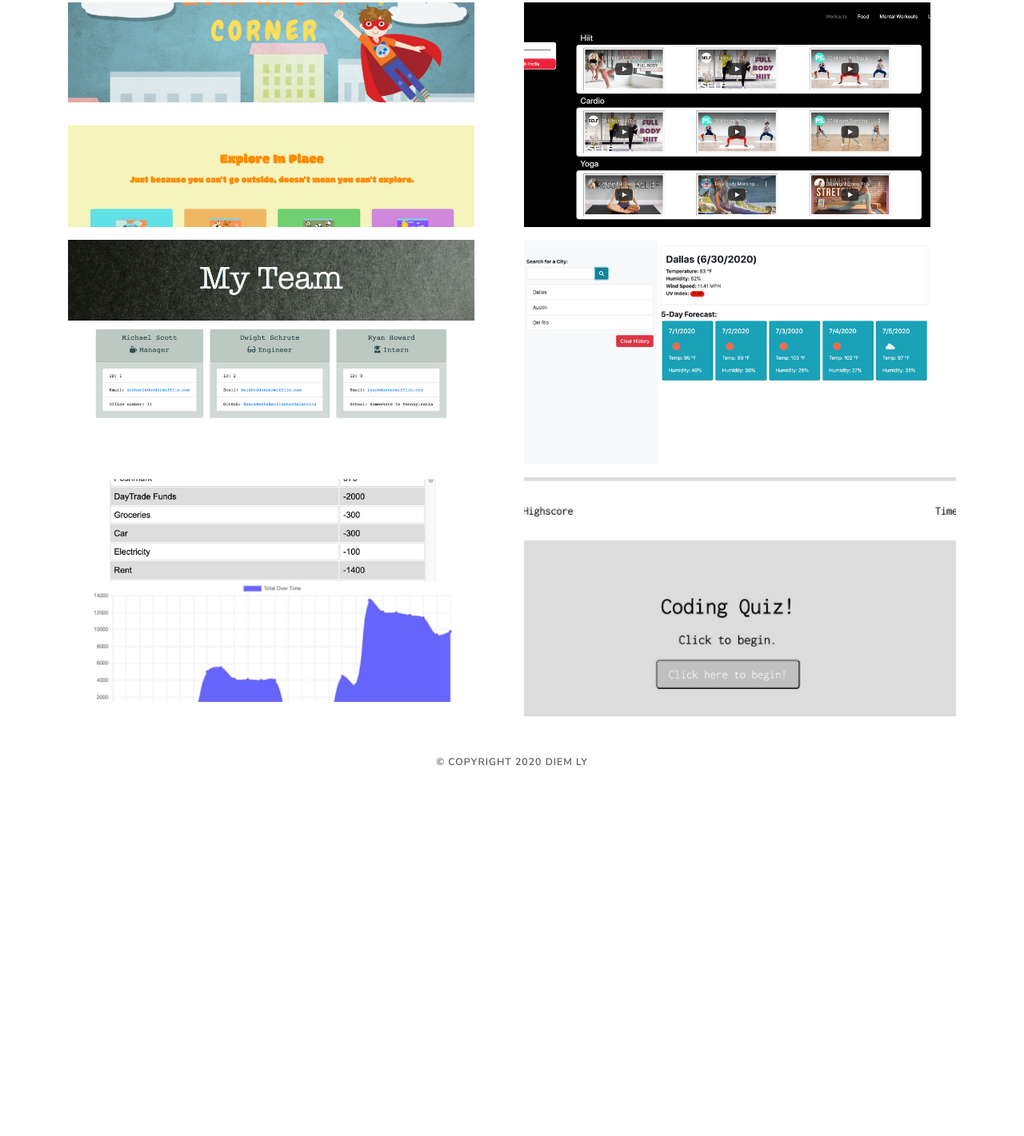
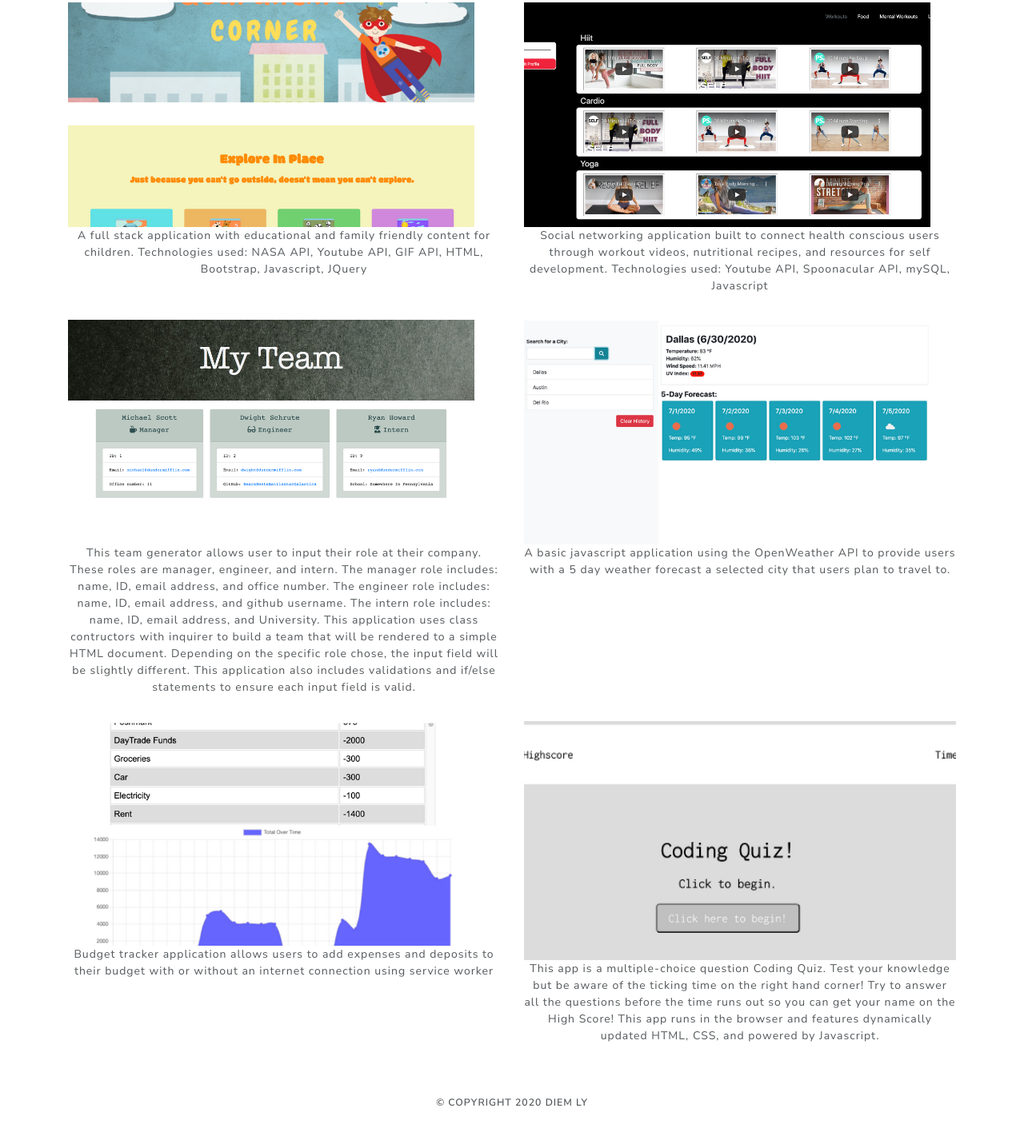
Before and after one commit to Diemrosely/Bootstrap-Portfolio, a plain HTML site: page portfolio.html in a window 1280 px wide. Shown: the part 149-1570 px from the top of the page at 80% size. Before the commit the page ends 1159 px from the top, so only its background shows below. Drawn offline with nearby package versions, Linux system fonts and the light colour scheme.

Commit message:
added descriptions

```diff
--- a/portfolio.html
+++ b/portfolio.html
@@ -48,7 +48,10 @@
             <h2>Quarantine Corner</h2>
             <a class="info" href="https://github.com/abtree46/project1">Check it out!</a>
             <a class="info" href="https://abtree46.github.io/project1/">Deployed Application</a>
+            <br><br><br><br><br><br>
           </div>
+          <p>A full stack application with educational and family friendly content for children.  Technologies used: NASA API,
+           Youtube API, GIF API, HTML, Bootstrap, Javascript, JQuery</p>
         </div>
       </div>
       <div class="col mb-3">
@@ -58,8 +61,8 @@
             <h2>FitFeed</h2>
             <a class="info" href="https://github.com/jacquelineadean/FitFeed">Check it out!</a>
             <a class="info" href="https://fitfeed123.herokuapp.com/">Deployed Application</a>
-
           </div>
+          <p>Social networking application built to connect health conscious users through workout videos, nutritional recipes, and resources for self development.  Technologies used: Youtube API, Spoonacular API, mySQL, Javascript</p>
         </div>
       </div>
       <div class="col mb-3">
@@ -69,6 +72,7 @@
             <h2>Team Generator</h2>
             <a class="info" href="https://github.com/Diemrosely/Team-Generator">Check it out!</a>
           </div>
+          <p>This team generator allows user to input their role at their company. These roles are manager, engineer, and intern. The manager role includes: name, ID, email address, and office number. The engineer role includes: name, ID, email address, and github username. The intern role includes: name, ID, email address, and University. This application uses class contructors with inquirer to build a team that will be rendered to a simple HTML document. Depending on the specific role chose, the input field will be slightly different. This application also includes validations and if/else statements to ensure each input field is valid.</p>
         </div>
       </div>
       <div class="col mb-3">
@@ -78,6 +82,7 @@
             <h2>Weather Dashboard</h2>
             <a class="info" href="https://github.com/Diemrosely/Weather-Dashboard">Check it out!</a>
           </div>
+          <p>A basic javascript application using the OpenWeather API to provide users with a 5 day weather forecast a selected city that users plan to travel to.</p>
         </div>
       </div>
       <div class="col mb-3">
@@ -88,6 +93,7 @@
             <a class="info" href="https://github.com/Diemrosely/Progressive-Budget-Appplication">Check it out!</a>
             <a class="info" href="https://rocky-harbor-84579.herokuapp.com/">Deployed Application</a>
           </div>
+        <p>Budget tracker application allows users to add expenses and deposits to their budget with or without an internet connection using service worker</p>
         </div>
       </div>
       <div class="col mb-3">
@@ -97,6 +103,7 @@
             <h2>Coding Quiz</h2>
             <a class="info" href="https://github.com/Diemrosely/CodingQuiz">Check it out!</a>
           </div>
+          <p>This app is a multiple-choice question Coding Quiz. Test your knowledge but be aware of the ticking time on the right hand corner! Try to answer all the questions before the time runs out so you can get your name on the High Score! This app runs in the browser and features dynamically updated HTML, CSS, and powered by Javascript.</p>
         </div>
       </div>
     </div>
```
